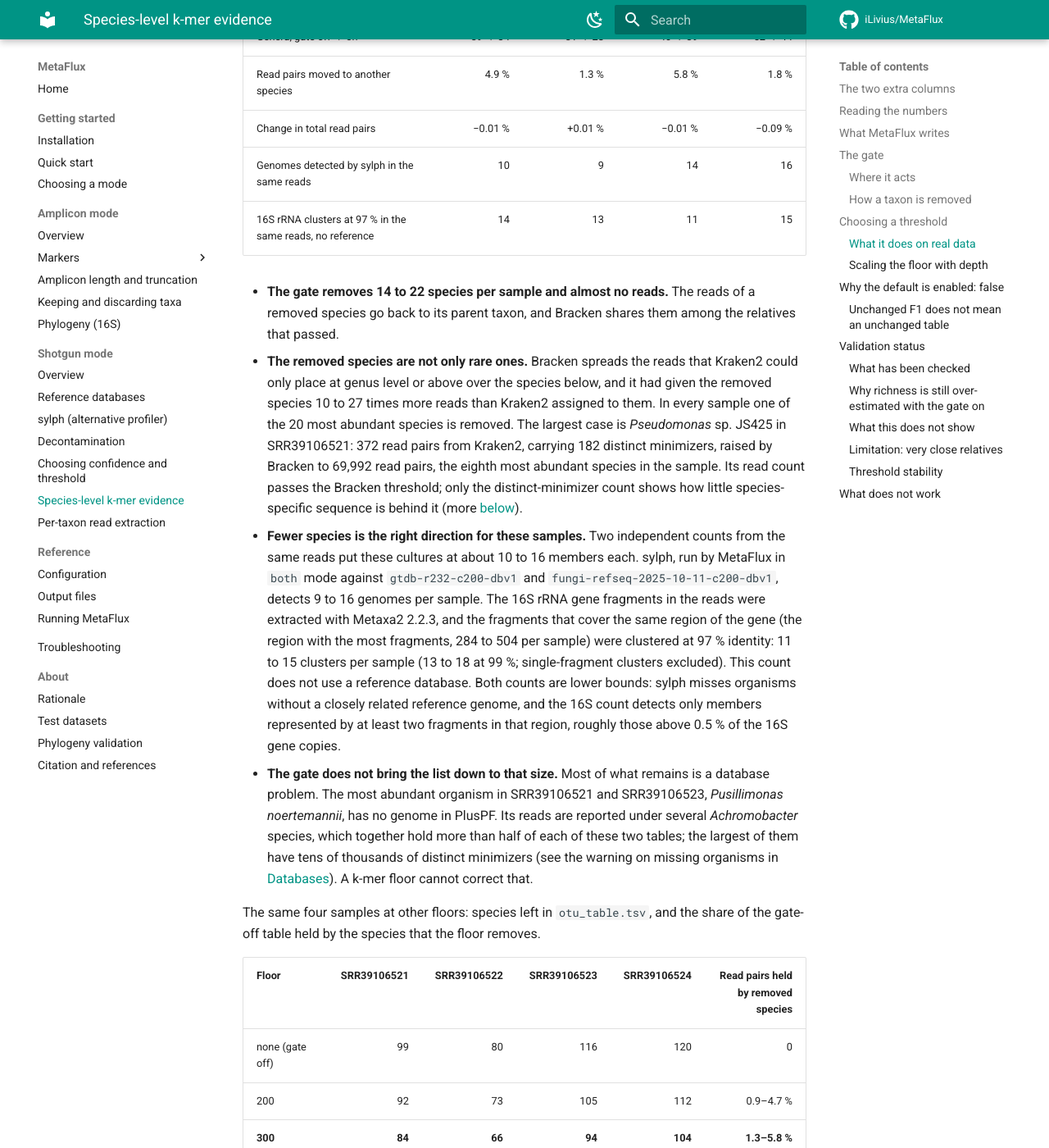
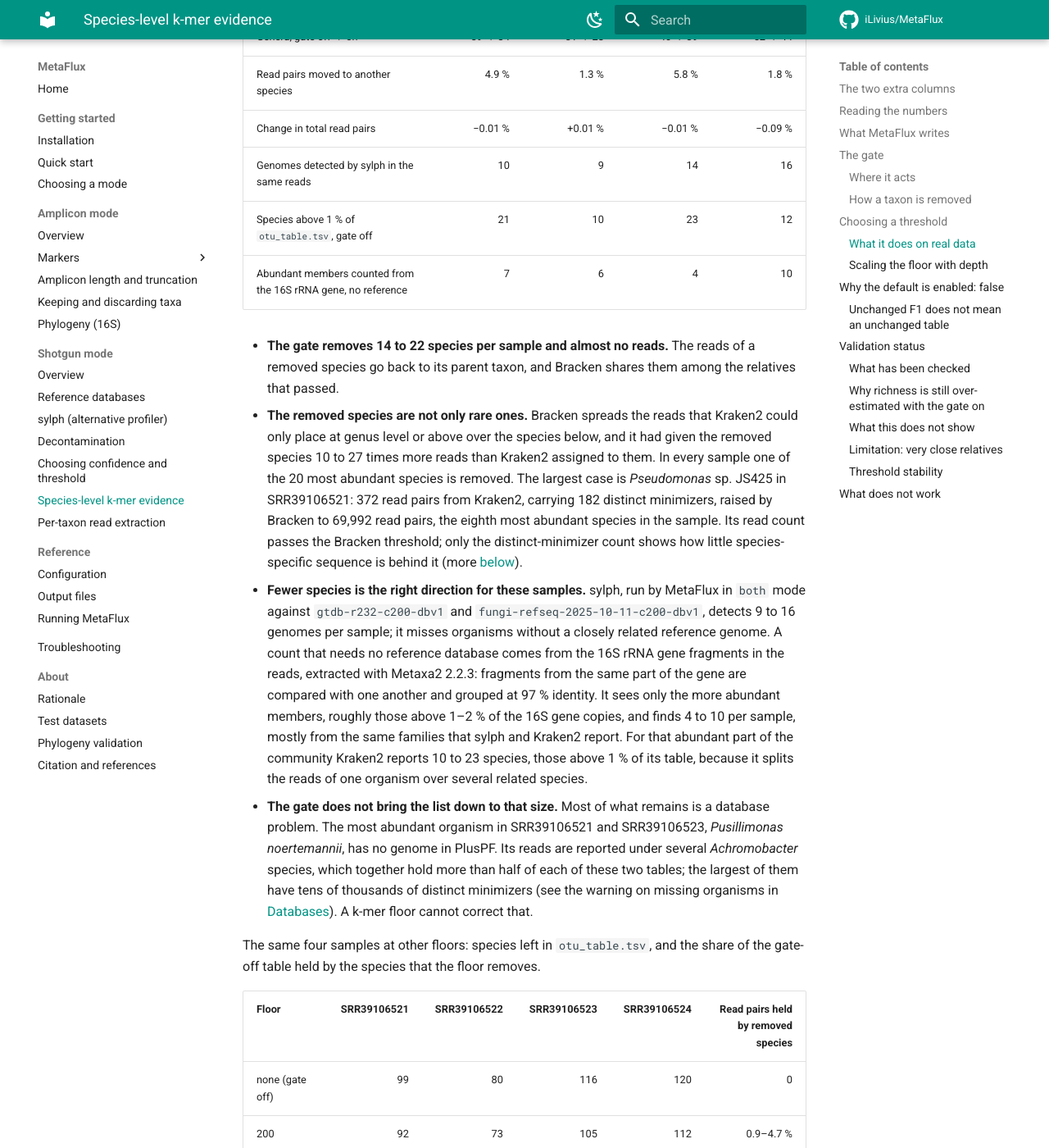
Before and after one commit to iLivius/MetaFlux, an MkDocs documentation site: the page built from docs/shotgun/kmer-evidence.md, in a window 1280 px wide and 1400 px high, scrolled down 4957 px. Shown: the whole window at 82% size. Built offline with MkDocs 1.6.1 and Material for MkDocs 9.7.7, drawn with Linux system fonts in a browser that asks for light colours; comment, search, counter and statistics services are not loaded; some of the changed text lies outside the part shown.

Commit message:
Docs: corrected 16S count on the wastewater samples
The earlier reference-free 16S count grouped fragments from different parts of the
gene, so one organism could be counted several times (14/13/11/15). Counted again on
fragments compared over the same positions, the 16S gene gives 7/6/4/10 abundant
members (above about 1-2 % of the 16S gene copies); the table now also shows the
Kraken2 species above 1 % of the table (21/10/23/12) for a like-for-like comparison.

```diff
--- a/docs/shotgun/kmer-evidence.md
+++ b/docs/shotgun/kmer-evidence.md
@@ -216,7 +216,8 @@ distinct minimizers a species needs in the Kraken2 report to stay in the table.
 | Read pairs moved to another species | 4.9 % | 1.3 % | 5.8 % | 1.8 % |
 | Change in total read pairs | −0.01 % | +0.01 % | −0.01 % | −0.09 % |
 | Genomes detected by sylph in the same reads | 10 | 9 | 14 | 16 |
-| 16S rRNA clusters at 97 % in the same reads, no reference | 14 | 13 | 11 | 15 |
+| Species above 1 % of `otu_table.tsv`, gate off | 21 | 10 | 23 | 12 |
+| Abundant members counted from the 16S rRNA gene, no reference | 7 | 6 | 4 | 10 |
 
 - **The gate removes 14 to 22 species per sample and almost no reads.** The reads of a
   removed species go back to its parent taxon, and Bracken shares them among the
@@ -230,17 +231,17 @@ distinct minimizers a species needs in the Kraken2 report to stay in the table.
   species in the sample. Its read count passes the Bracken threshold; only the
   distinct-minimizer count shows how little species-specific sequence is behind it (more
   [below](#unchanged-f1-does-not-mean-an-unchanged-table)).
-- **Fewer species is the right direction for these samples.** Two independent counts
-  from the same reads put these cultures at about 10 to 16 members each. sylph, run by
-  MetaFlux in `both` mode against `gtdb-r232-c200-dbv1` and
-  `fungi-refseq-2025-10-11-c200-dbv1`, detects 9 to 16 genomes per sample. The 16S rRNA
-  gene fragments in the reads were extracted with Metaxa2 2.2.3, and the fragments that
-  cover the same region of the gene (the region with the most fragments, 284 to 504 per
-  sample) were clustered at 97 % identity: 11 to 15 clusters per sample (13 to 18 at
-  99 %; single-fragment clusters excluded). This count does not use a reference
-  database. Both counts are lower bounds: sylph misses organisms without a closely
-  related reference genome, and the 16S count detects only members represented by at
-  least two fragments in that region, roughly those above 0.5 % of the 16S gene copies.
+- **Fewer species is the right direction for these samples.** sylph, run by MetaFlux in
+  `both` mode against `gtdb-r232-c200-dbv1` and `fungi-refseq-2025-10-11-c200-dbv1`,
+  detects 9 to 16 genomes per sample; it misses organisms without a closely related
+  reference genome. A count that needs no reference database comes from the 16S rRNA
+  gene fragments in the reads, extracted with Metaxa2 2.2.3: fragments from the same part
+  of the gene are compared with one another and grouped at 97 % identity. It sees only
+  the more abundant members, roughly those above 1–2 % of the 16S gene copies, and finds
+  4 to 10 per sample, mostly from the same families that sylph and Kraken2 report. For that
+  abundant part of the community Kraken2 reports 10 to 23 species, those above 1 % of
+  its table, because it splits the reads of one organism over several related
+  species.
 - **The gate does not bring the list down to that size.** Most of what remains is a
   database problem. The most abundant organism in SRR39106521 and SRR39106523,
   *Pusillimonas noertemannii*, has no genome in PlusPF. Its reads are reported under
@@ -338,7 +339,7 @@ Limits of this rule:
   classified pairs), a floor of 1,673, sized on the shallowest sample with its host reads
   excluded, keeps 33–68 species per sample, against 66–104 at 300, and the species it
   removes hold 10–33 % of the read pairs, which move to relatives. That is still well
-  above the 9–16 genomes sylph finds and the 11–15 16S clusters. Compare `otu_table.tsv` with the gate off and on
+  above the 9–16 genomes sylph finds. Compare `otu_table.tsv` with the gate off and on
   before relying on it.
 
 ## Why the default is `enabled: false`
```
